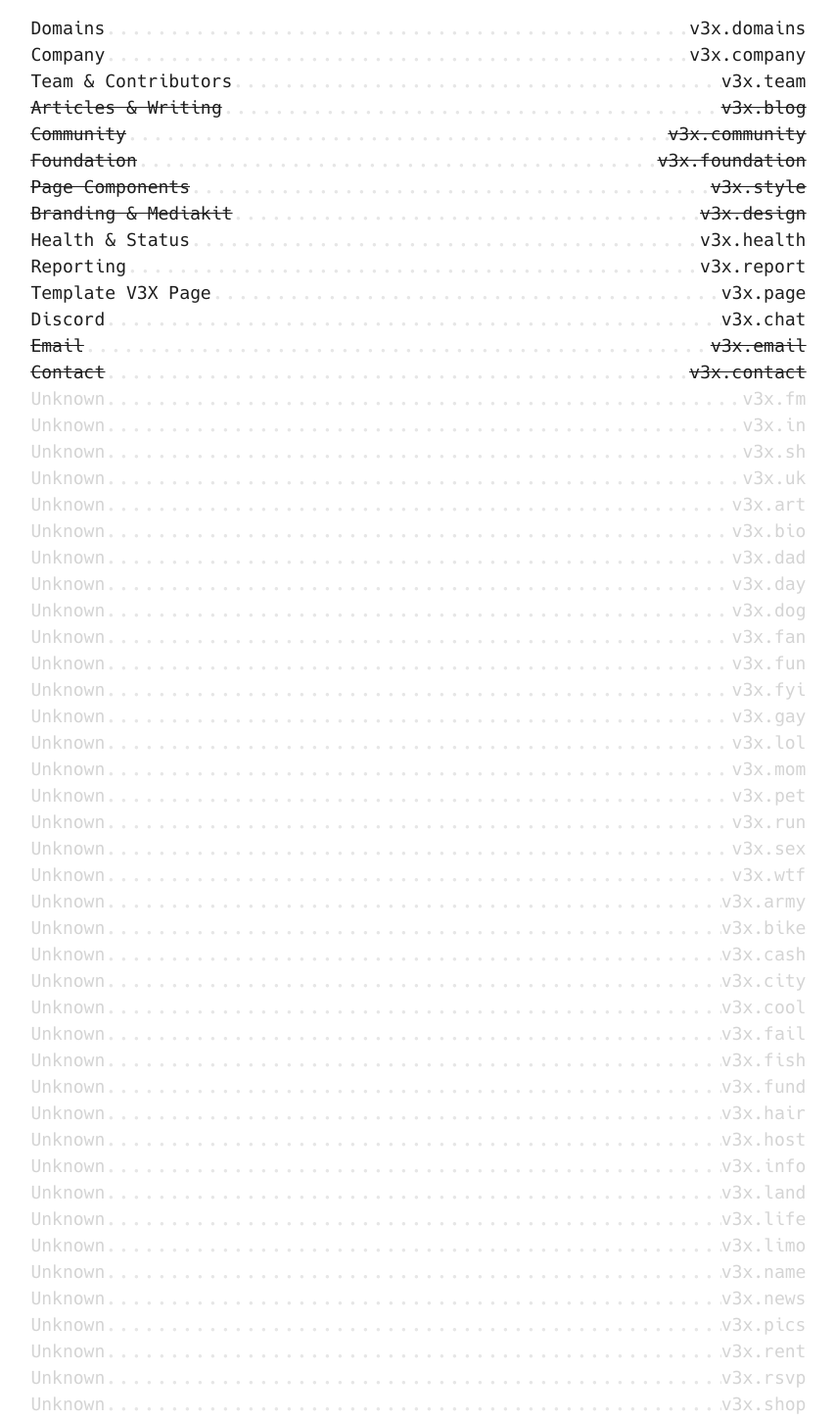
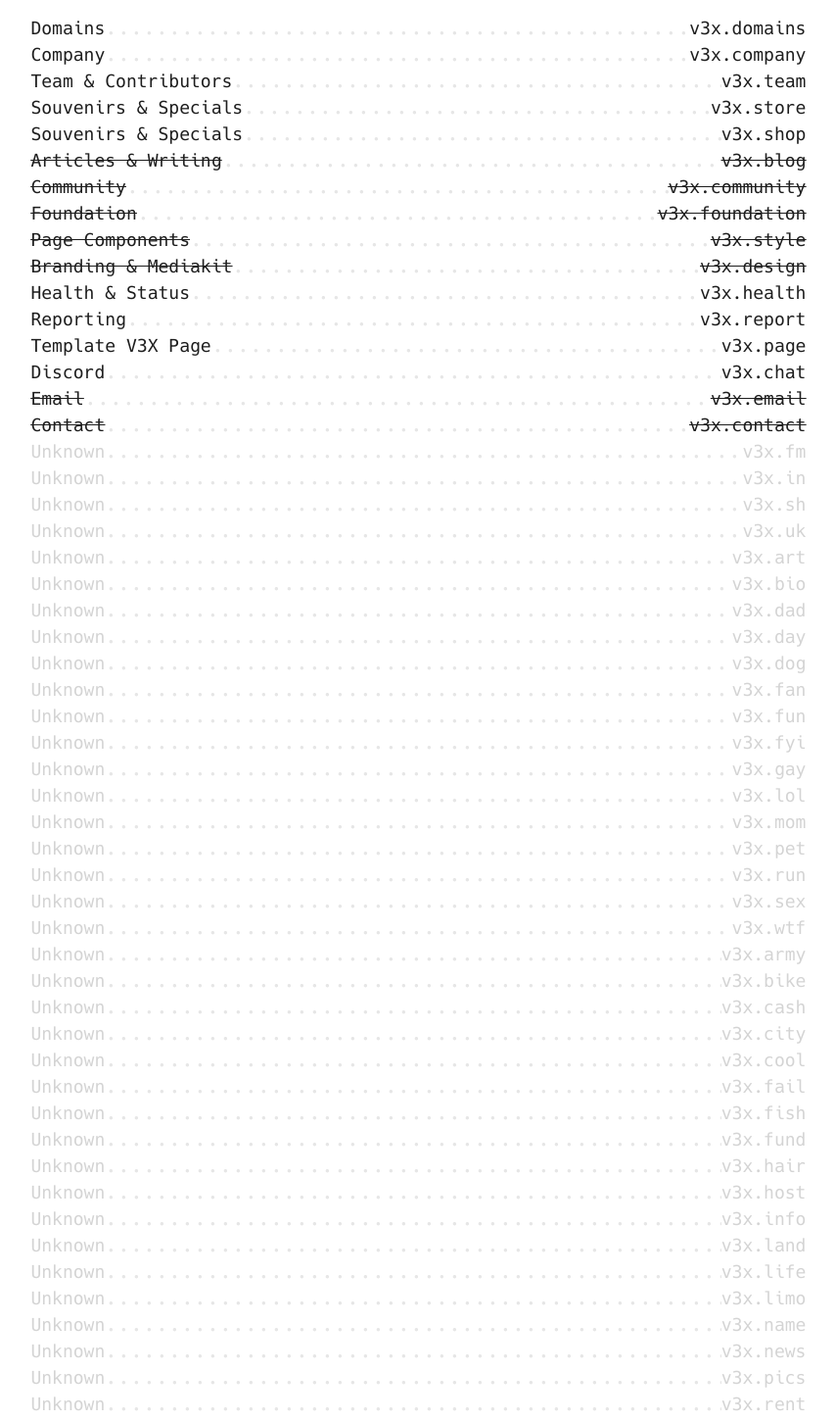
Before and after one commit to v3xlabs/v3x-domains, a Next.js app: page / in a window 1280 px wide. Shown: the part 600-2050 px from the top of the page at 98% size, without its empty margins (315-1169 px from the left). Built offline with nearby package versions, Linux system fonts and the light colour scheme.

Commit message:
Bump Domains

```diff
--- a/public/api.json
+++ b/public/api.json
@@ -3,6 +3,8 @@
         ["Domains", "v3x.domains"],
         ["Company", "v3x.company"],
         ["Team & Contributors", "v3x.team"],
+        ["Souvenirs & Specials", "v3x.store"],
+        ["Souvenirs & Specials", "v3x.shop"],
         ["Articles & Writing", "v3x.blog", false],
         ["Community", "v3x.community", false],
         ["Foundation", "v3x.foundation", false],
@@ -36,7 +38,6 @@
         ["Unknown", "v3x.wiki"],
         ["Unknown", "v3x.works"],
         ["Unknown", "v3x.group"],
-        ["Unknown", "v3x.shop"],
         ["Unknown", "v3x.space"],
         ["Unknown", "v3x.lol"],
         ["Unknown", "v3x.quest"],
@@ -129,7 +130,6 @@
         ["Unknown", "v3x.college"],
         ["Unknown", "v3x.build"],
         ["Unknown", "v3x.website"],
-        ["Unknown", "v3x.store"],
         ["Unknown", "v3x.site"],
         ["Unknown", "v3x.rent"],
         ["Unknown", "v3x.monster"],
```
Also changed, not shown: components/list.ts (+0 -9 lines).
